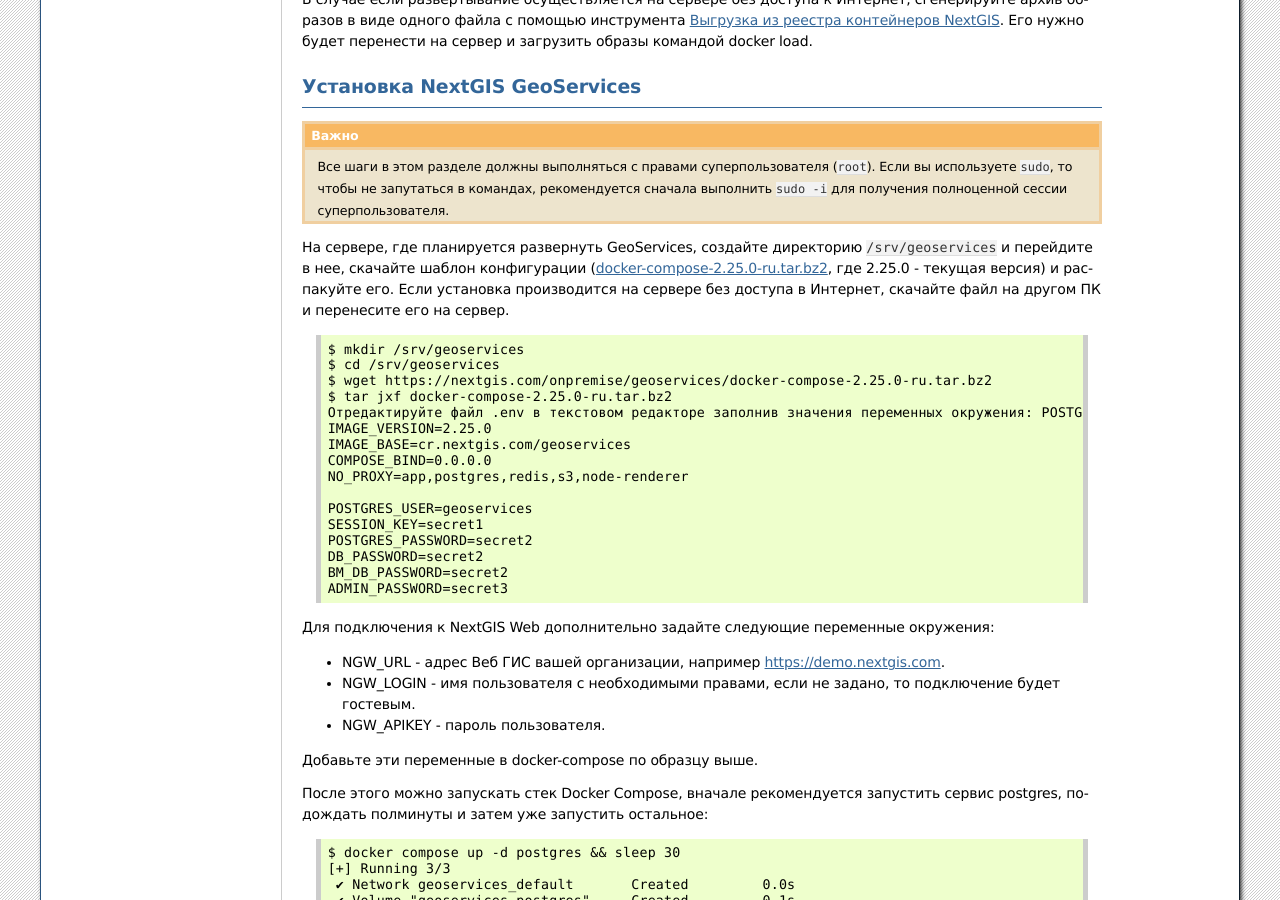
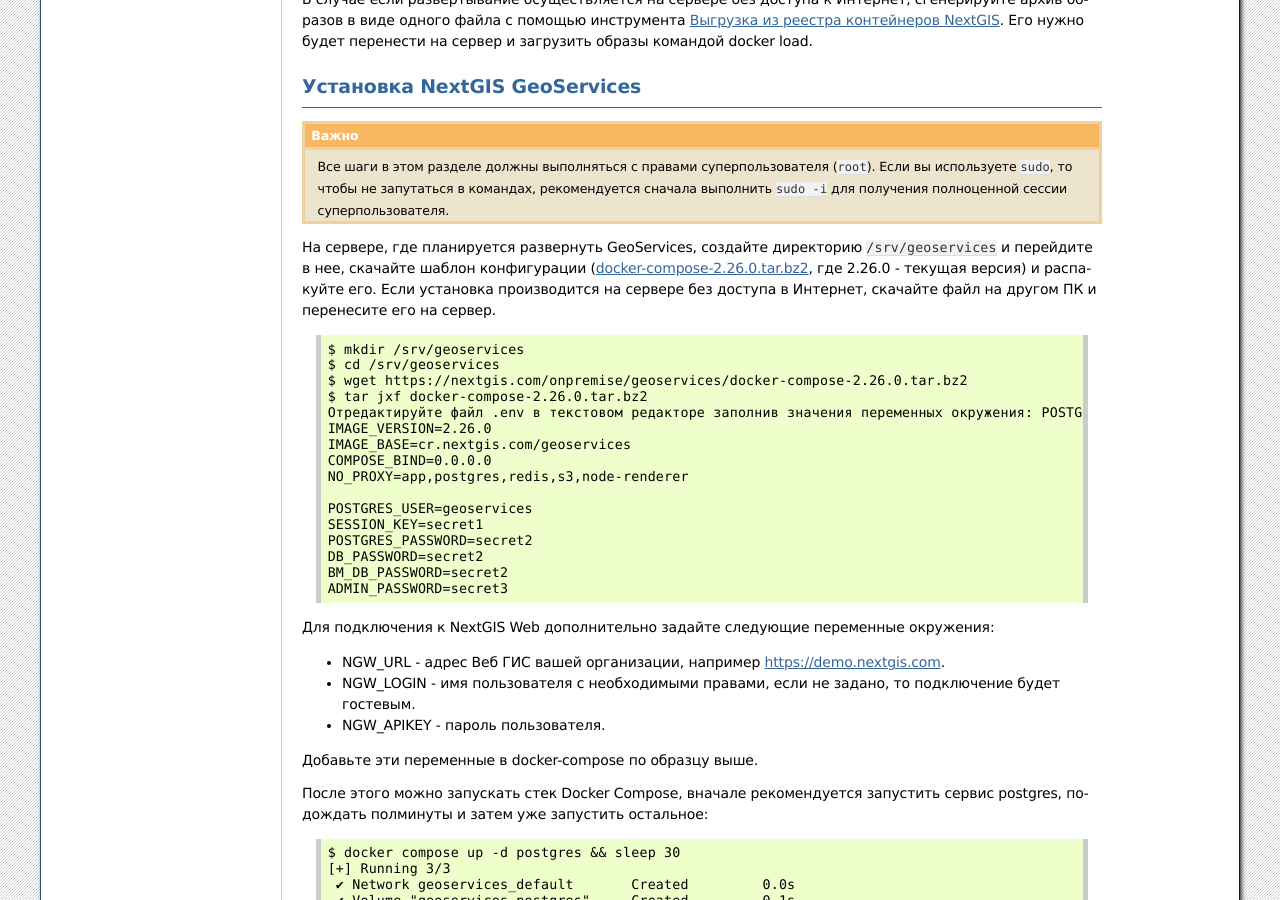
Before and after one commit to nextgis/docs_geoserv_prem, a Sphinx documentation site: the page built from source/admin.rst, in a window 1280 px wide and 900 px high, scrolled down 918 px. Built offline with Sphinx 7.4.7, drawn with Linux system fonts in a browser that asks for light colours; formulas are drawn with MathJax 3.

Commit message:
Release 2.26.0

```diff
--- a/source/admin.rst
+++ b/source/admin.rst
@@ -45,16 +45,16 @@
 
 .. important:: Все шаги в этом разделе должны выполняться с правами    суперпользователя (``root``). Если вы используете ``sudo``, то чтобы    не запутаться в командах, рекомендуется сначала выполнить ``sudo -i``    для получения полноценной сессии суперпользователя.
 
-На сервере, где планируется развернуть GeoServices, создайте директорию ``/srv/geoservices`` и перейдите в нее, скачайте шаблон конфигурации (`docker-compose-2.25.0-ru.tar.bz2 <https://nextgis.com/onpremise/geoservices/docker-compose-2.25.0-ru.tar.bz2>`_, где 2.25.0 - текущая версия) и распакуйте его. Если установка производится на сервере без доступа в Интернет, скачайте файл на другом ПК и перенесите его на сервер.
+На сервере, где планируется развернуть GeoServices, создайте директорию ``/srv/geoservices`` и перейдите в нее, скачайте шаблон конфигурации (`docker-compose-2.26.0.tar.bz2 <https://nextgis.com/onpremise/geoservices/docker-compose-2.26.0.tar.bz2>`_, где 2.26.0 - текущая версия) и распакуйте его. Если установка производится на сервере без доступа в Интернет, скачайте файл на другом ПК и перенесите его на сервер.
 
 .. code-block::
 
 	$ mkdir /srv/geoservices
 	$ cd /srv/geoservices
-	$ wget https://nextgis.com/onpremise/geoservices/docker-compose-2.25.0-ru.tar.bz2
-	$ tar jxf docker-compose-2.25.0-ru.tar.bz2
+	$ wget https://nextgis.com/onpremise/geoservices/docker-compose-2.26.0.tar.bz2
+	$ tar jxf docker-compose-2.26.0.tar.bz2
 	Отредактируйте файл .env в текстовом редакторе заполнив значения переменных окружения: POSTGRES_PASSWORD, DB_PASSWORD, BM_DB_PASSWORD (должны иметь одинаковые значения), ADMIN_PASSWORD и SESSION_KEY. В итоге должно получится приблизительно следующее:
-	IMAGE_VERSION=2.25.0
+	IMAGE_VERSION=2.26.0
 	IMAGE_BASE=cr.nextgis.com/geoservices
 	COMPOSE_BIND=0.0.0.0
 	NO_PROXY=app,postgres,redis,s3,node-renderer
--- a/source/upgrade.rst
+++ b/source/upgrade.rst
@@ -42,6 +42,11 @@
 .. code-block:: shell
 
   $ docker compose up -d
+
+Обновление до версии 2.26.x с версии 2.25.x
+-------------------------------------------
+
+Дополнительные шаги не требуются, выполните стандартные шаги обновления.
 
 Обновление до версии 2.25.x с версии 2.24.x
 -------------------------------------------
```
Also changed, not shown: source/changelog.rst (+8 -0 lines).
